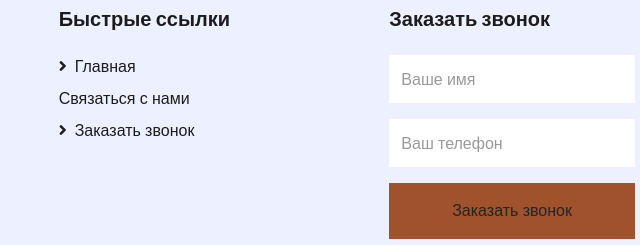
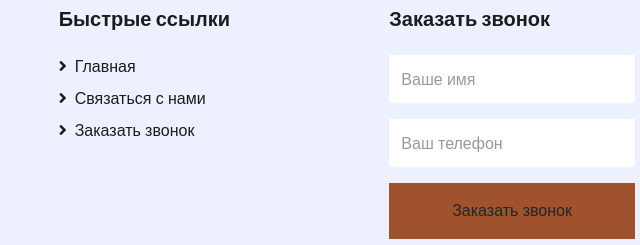
Before and after one commit to noora1love/arnau, a plain HTML site: page index.html in a window 1280 px wide. Shown: the part 2014-2259 px from the top of the page, 431-1071 px from the left. Drawn offline with nearby package versions, Linux system fonts and the light colour scheme.

Commit message:
first branch

```diff
--- a/index.html
+++ b/index.html
@@ -309,7 +309,7 @@
                         <h5 class="font-weight-bold text-dark mb-4">Быстрые ссылки</h5>
                         <div class="d-flex flex-column justify-content-start">
                             <a class="text-dark mb-2" href="index.html"><i class="fa fa-angle-right mr-2"></i>Главная</a>
-                            <a href="https://wa.me/87071832910" class="text-dark mb-2">Связаться с нами</a>
+                            <a href="https://wa.me/87071832910" class="text-dark mb-2"><i class="fa fa-angle-right mr-2"></i>Связаться с нами</a>
 
                             <a href="#section-1" class="text-dark mb-2"><i class="fa fa-angle-right mr-2"></i>Заказать звонок</a>
                         </div>
```
